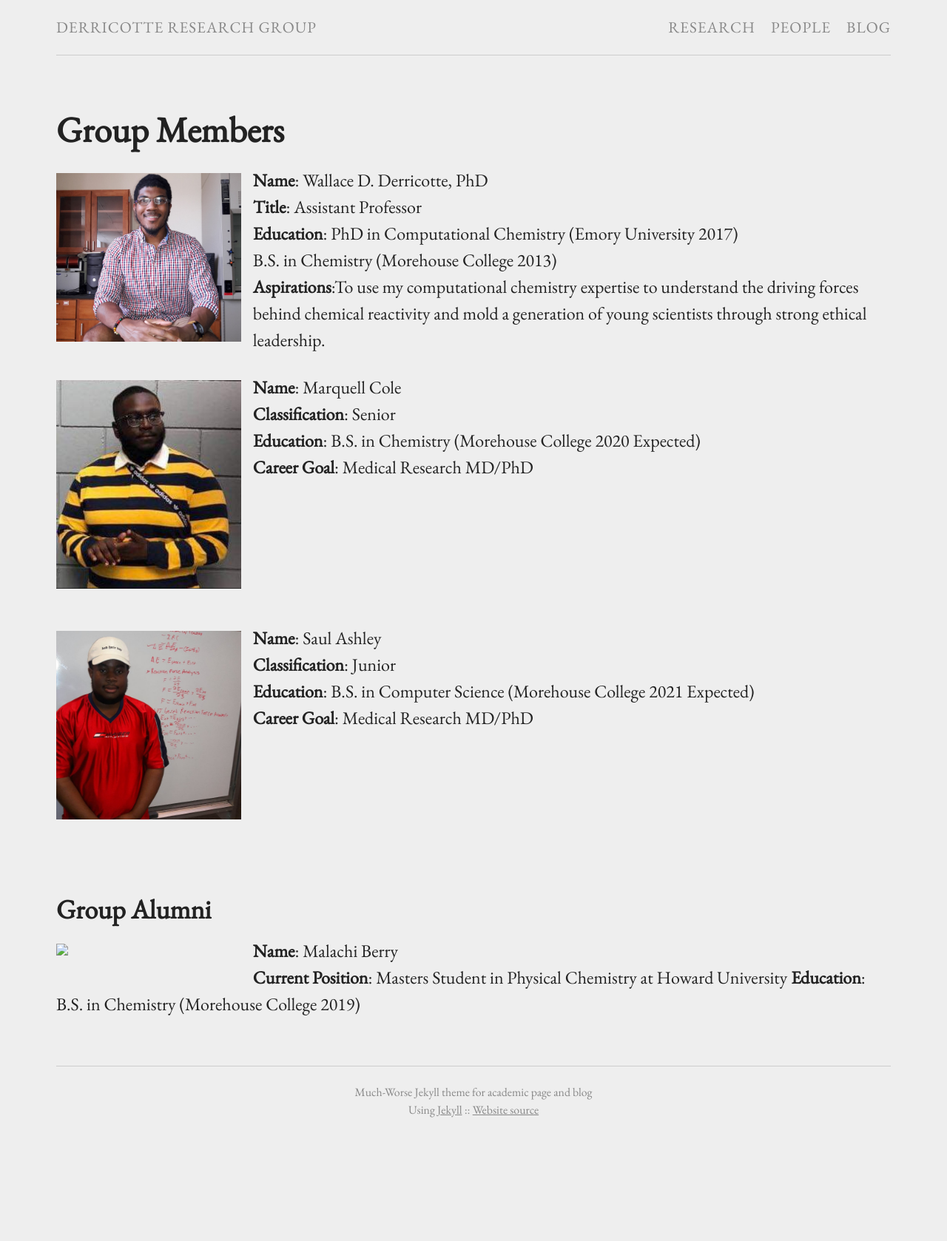
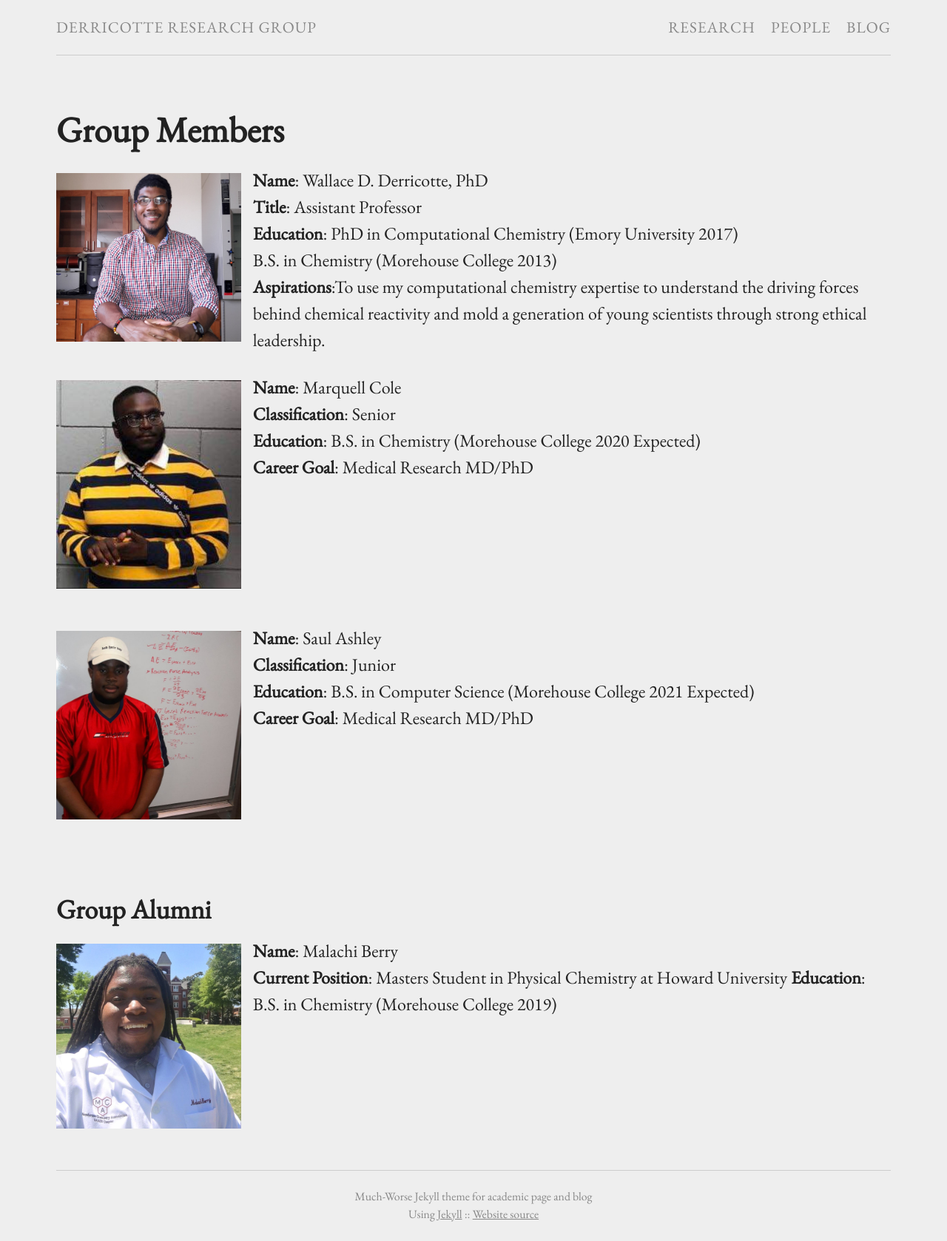
Before and after one commit to WDerricotte/wderricotte.github.io, a Jekyll site: the page built from people.md, in a window 1280 px wide. Shown: the whole page at 74% size. Built offline with Jekyll 4.4.1, drawn with Linux system fonts in a browser that asks for light colours; before the commit the page ends 1537 px from its top, so only the background shows below that.

Commit message:
Fix Pictures 2

```diff
--- a/people.md
+++ b/people.md
@@ -4,7 +4,7 @@
 permalink: /people/
 ---
 
-{% include image.html url="/images/wderricotte.jpg" caption="" width="250px" align="left" %} **Name**: Wallace D. Derricotte, PhD
+{% include image.html url="../images/wderricotte.jpg" caption="" width="250px" align="left" %} **Name**: Wallace D. Derricotte, PhD
 **Title**: Assistant Professor
 **Education**: PhD in Computational Chemistry (Emory University 2017)
                B.S. in Chemistry (Morehouse College 2013)
@@ -32,6 +32,6 @@
 &nbsp;
 
 ## Group Alumni
-{% include image.html url="/much-worse-jekyll-theme/images/mberry.jpg" caption="" width="250px" align="left" %}**Name**: Malachi Berry
+{% include image.html url="/images/mberry.jpg" caption="" width="250px" align="left" %}**Name**: Malachi Berry
 **Current Position**: Masters Student in Physical Chemistry at Howard University
 **Education**: B.S. in Chemistry (Morehouse College 2019)
```
Also changed, not shown: 2 other files.
